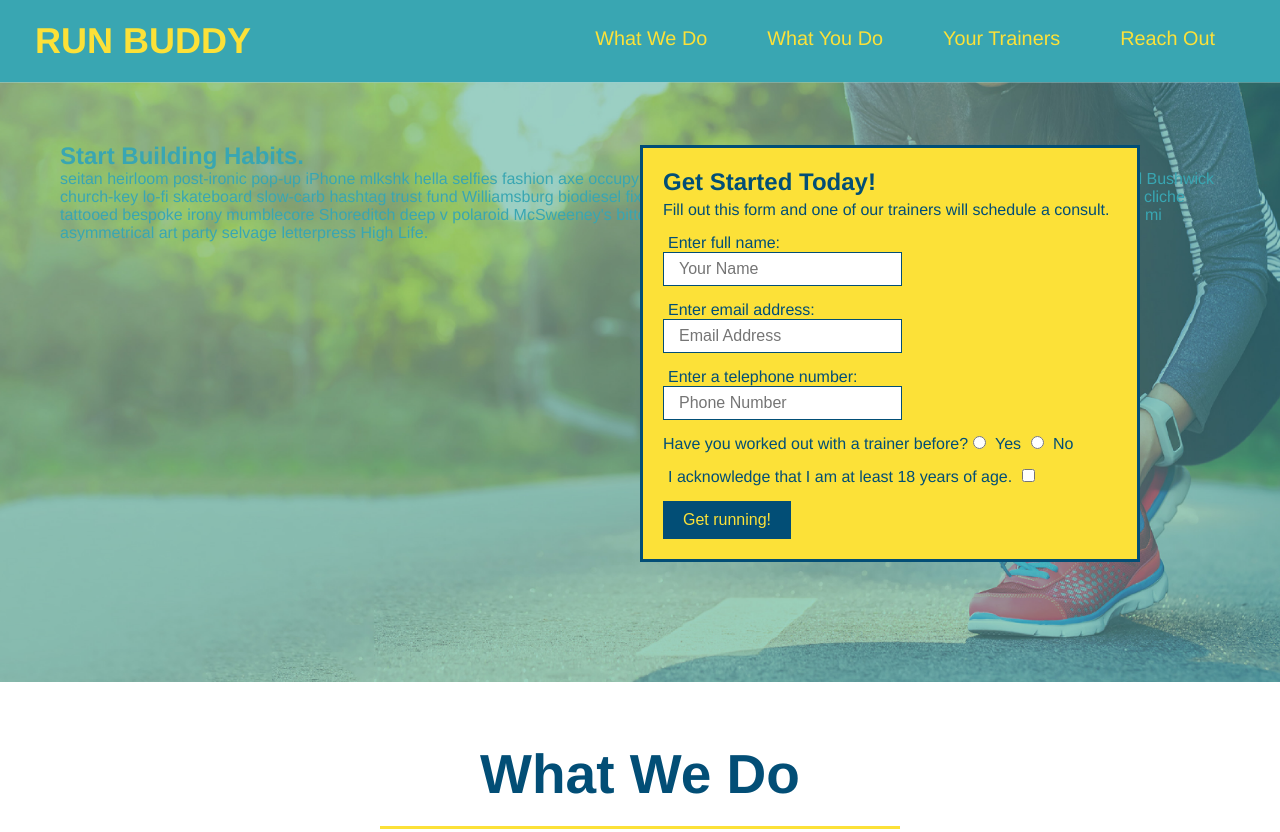
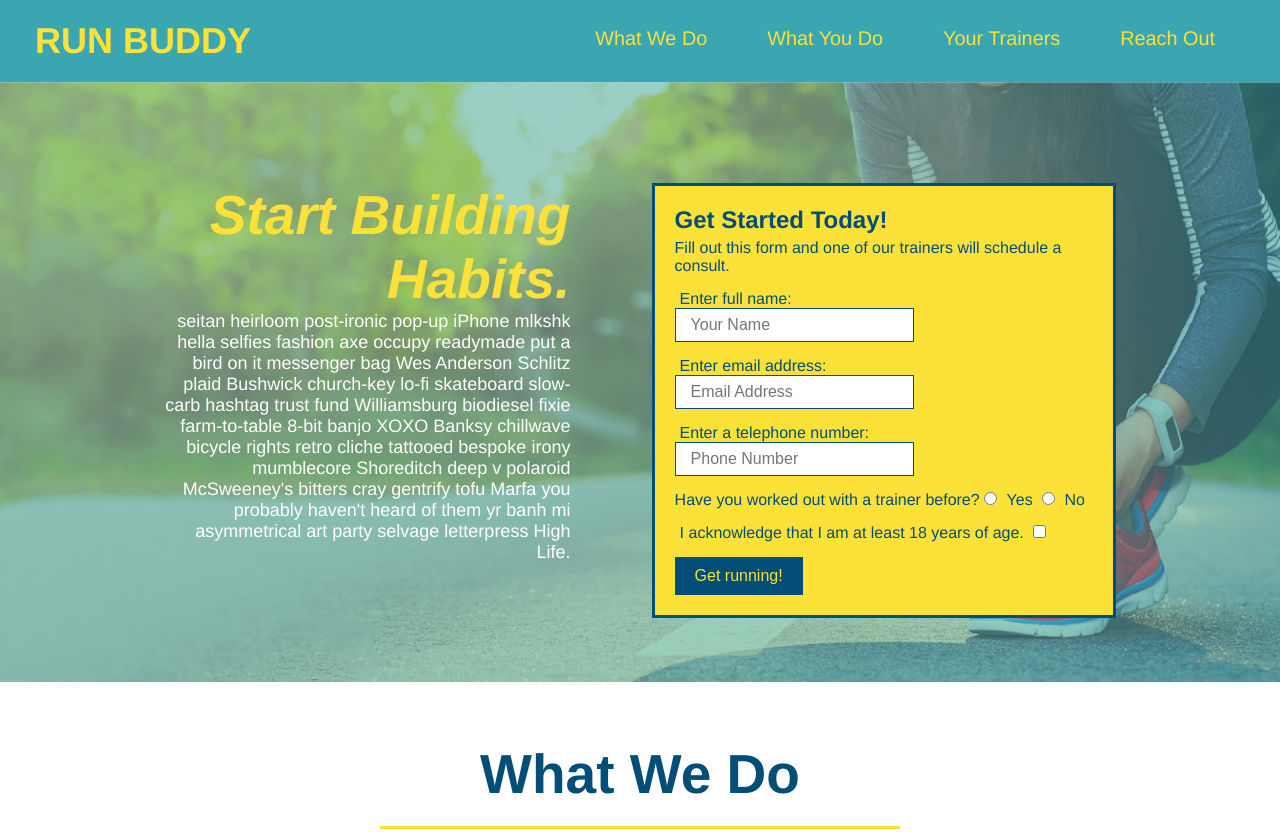
Before and after one commit to bmwoolard/run-buddy, a plain HTML site: page index.html in a window 1280 px wide. Shown: the top 832 px of the page. Drawn offline with Linux system fonts and the light colour scheme.

Commit message:
add flexbox to hero

```diff
--- a/assets/css/style.css
+++ b/assets/css/style.css
@@ -53,15 +53,17 @@ footer {
     background-color: #fce138;
     width: 100%;
     padding: 40px 35px;
+    display: flex;
+    flex-wrap: wrap;
+    justify-content: space-between;
 }
+
 footer h2 {
-    display: inline;
     color: #024e76;
     font-size: 30px;
 }
 
 footer div {
-    float: right;
     line-height: 1.5;
     text-align: right;
 }
@@ -81,7 +83,24 @@ section {
     height: 600px;
     background-size: cover;
     background-position: center;
-    position: relative;
+    display: flex;
+    flex-wrap: wrap;
+    justify-content: center;
+}
+
+.hero-cta {
+    width: 35%;
+    text-align: right;
+    margin: 3.5%;
+    color: #fff;
+    font-size: 18px;
+    lign-height: 1.3;
+}
+
+.hero-cta h2 {
+    font-style: italic;
+    font-size: 55px;
+    color: #fce138;
 }
 
 .hero-form {
@@ -90,9 +109,10 @@ section {
     padding: 20px;
     width: 500px;
     border: solid 3px #024e76;
-    position: absolute;
     bottom: 120px;
     right: 140px;
+    width: 40%;
+    margin: 3.5%;
 }
 
 h3 {
--- a/index.html
+++ b/index.html
@@ -35,14 +35,14 @@
 
 <!-- hero -->
 <section class="hero">
-    <article class="hero-cta">
+    <div class="hero-cta">
         <h2>
             Start Building Habits.
         </h2>
         <p>
             seitan heirloom post-ironic pop-up iPhone mlkshk hella selfies fashion axe occupy readymade put a bird on it messenger bag Wes Anderson Schlitz plaid Bushwick church-key lo-fi skateboard slow-carb hashtag trust fund Williamsburg biodiesel fixie farm-to-table 8-bit banjo XOXO Banksy chillwave bicycle rights retro cliche tattooed bespoke irony mumblecore Shoreditch deep v polaroid McSweeney's bitters cray gentrify tofu Marfa you probably haven't heard of them yr banh mi asymmetrical art party selvage letterpress High Life.
         </p>
-    </article>
+    </div>
     <div class="hero-form">
         <h3>Get Started Today!</h3>
         <p>Fill out this form and one of our trainers will schedule a consult.</p>
```
